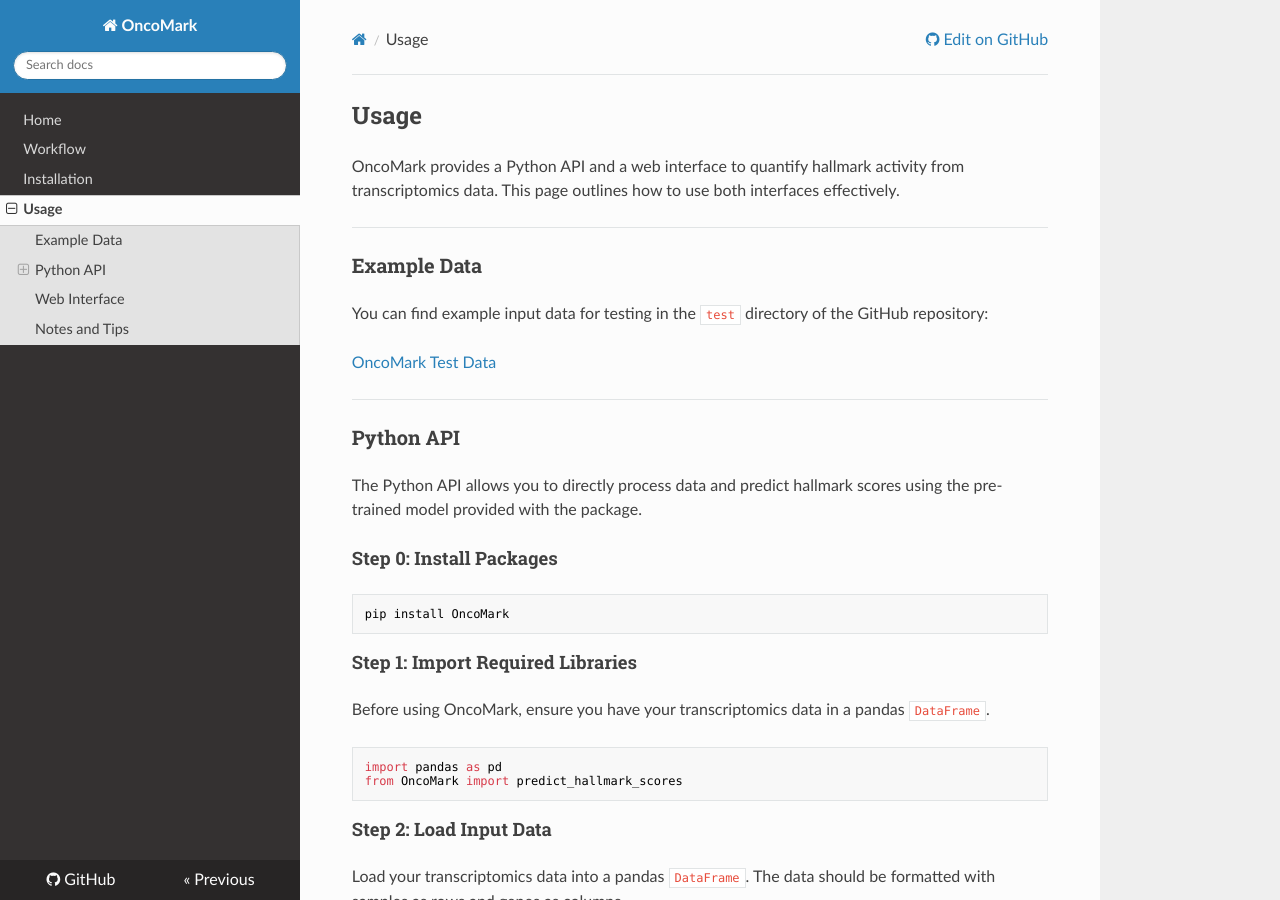
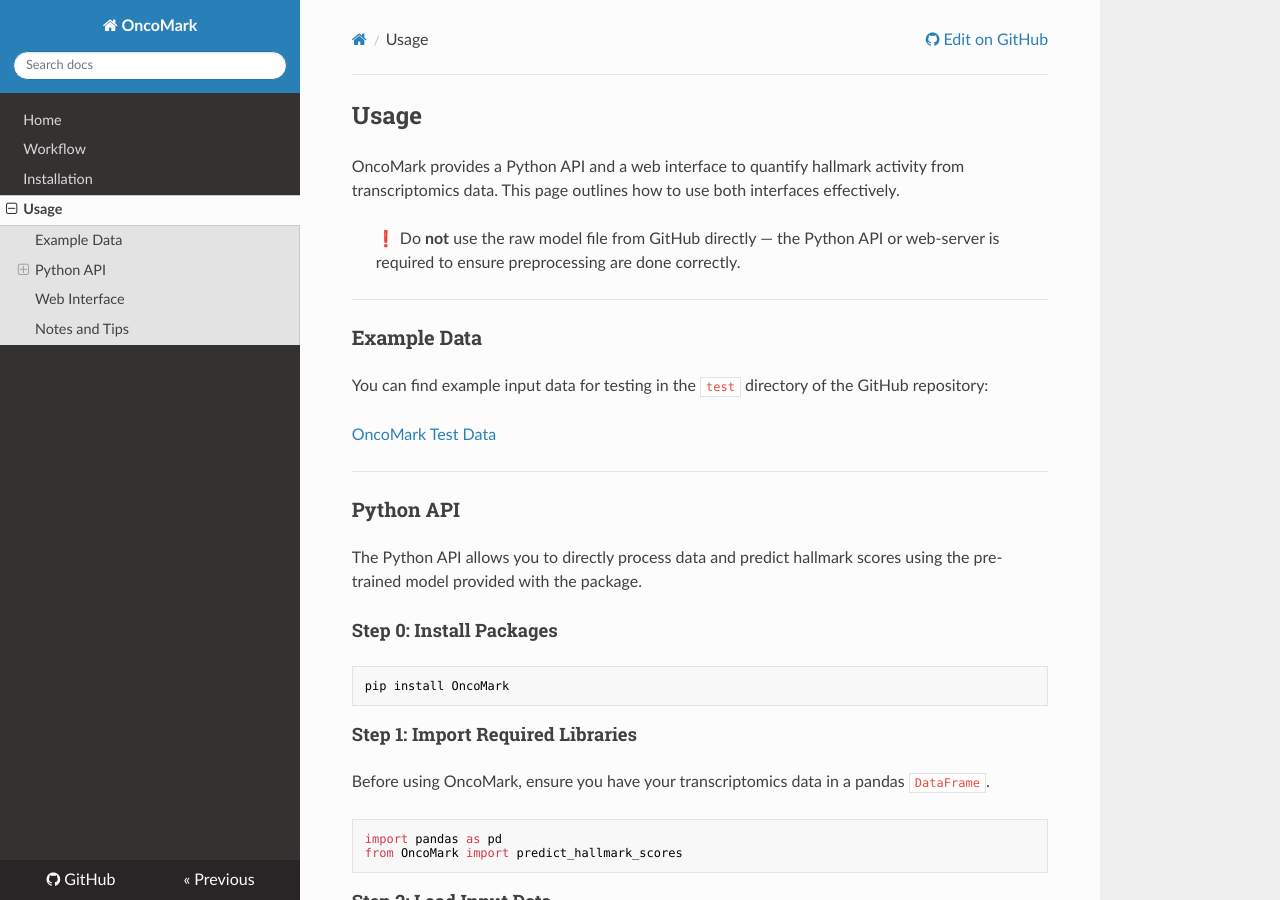
Before and after one commit to SML-CompBio/OncoMark, an MkDocs documentation site: the page built from docs/usage.md, in a window 1280 px wide and 900 px high. Built offline with MkDocs 1.6.1, drawn with Linux system fonts in a browser that asks for light colours; nearby versions of some CDN libraries.

Commit message:
Update usage.md

```diff
--- a/docs/usage.md
+++ b/docs/usage.md
@@ -1,6 +1,8 @@
 ## Usage
 
 OncoMark provides a Python API and a web interface to quantify hallmark activity from transcriptomics data. This page outlines how to use both interfaces effectively.
+
+> ❗ Do **not** use the raw model file from GitHub directly — the Python API or web-server is required to ensure preprocessing are done correctly.
 
 ---
 
```
